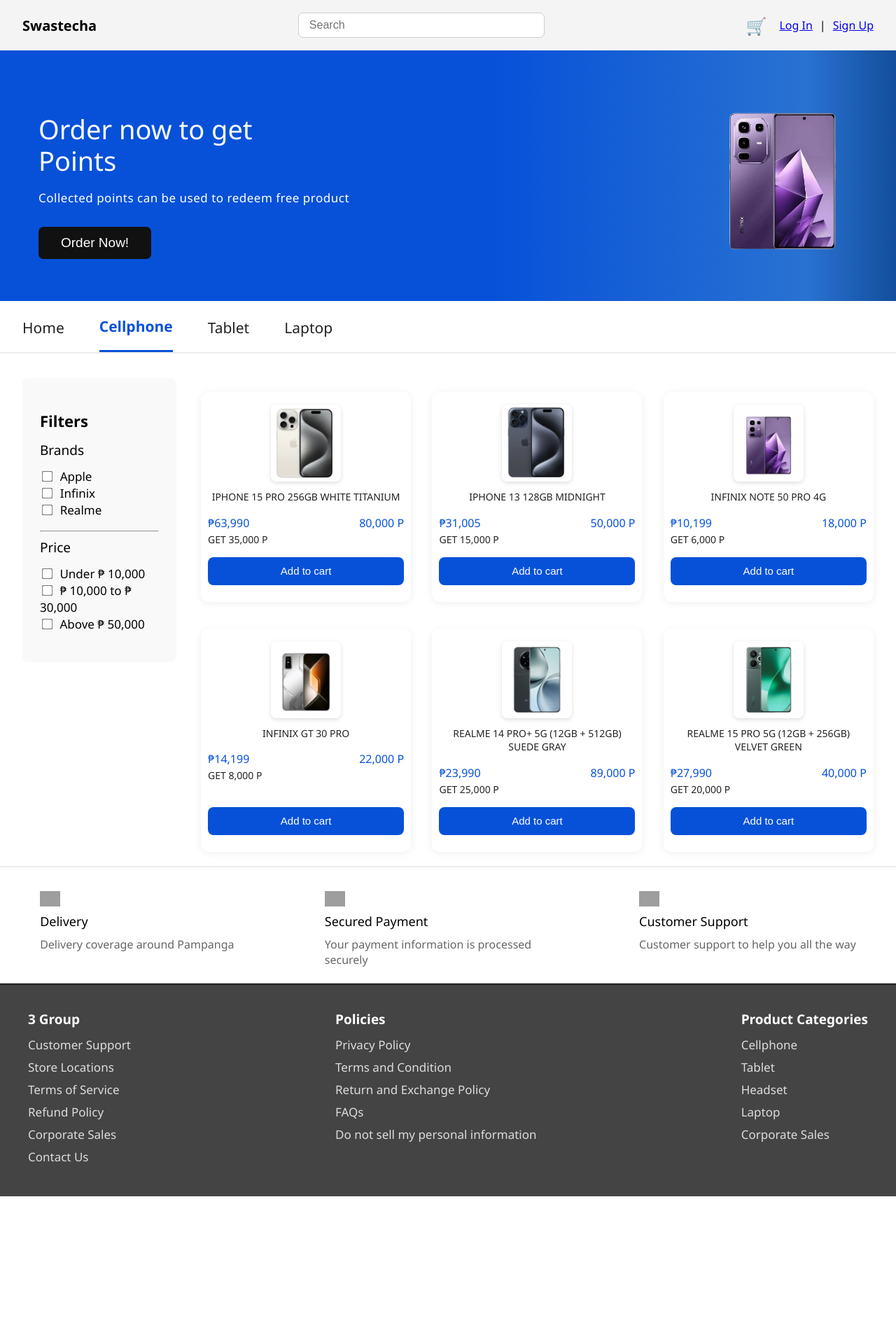
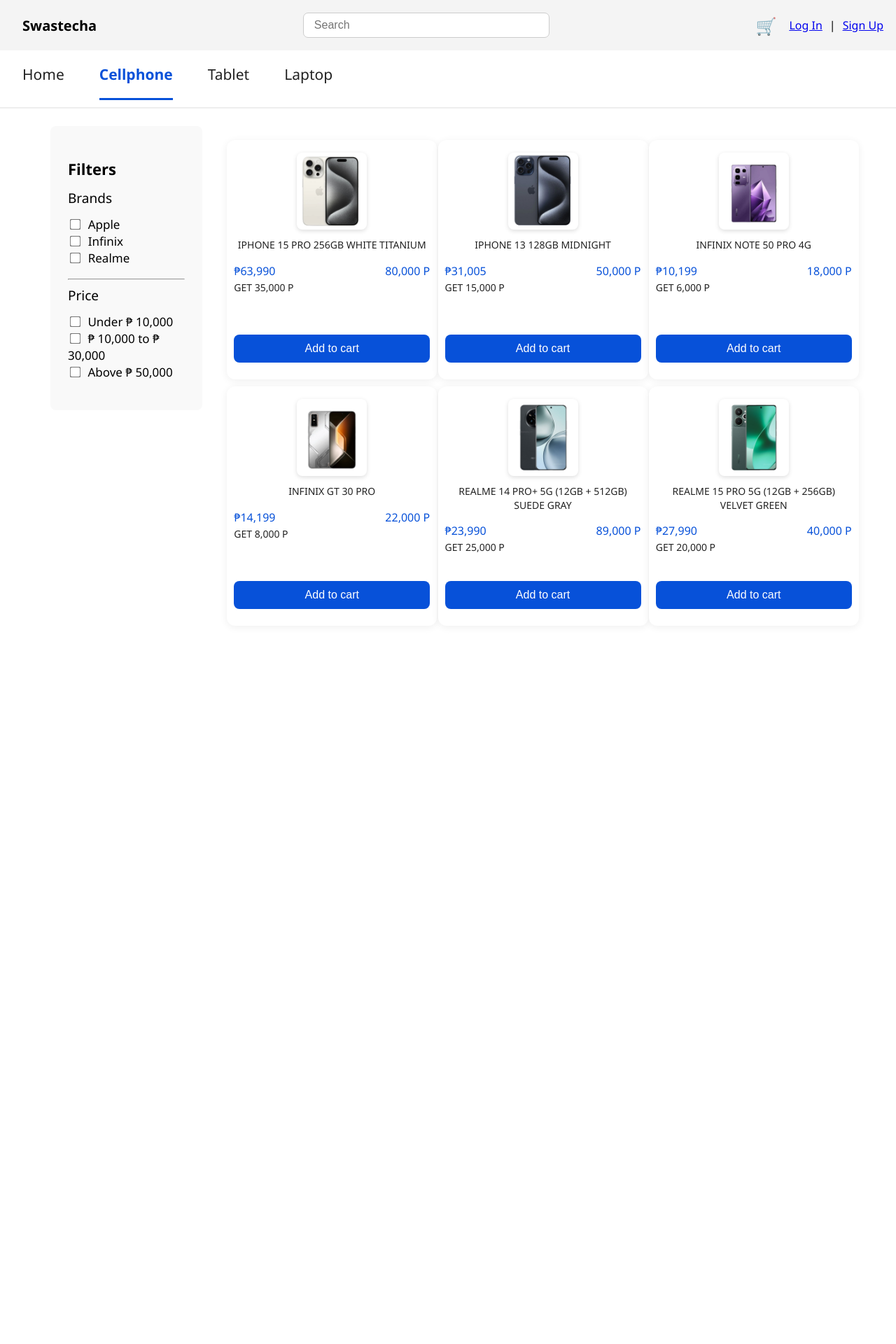
Before and after one commit to KaZuKi562/G3, a PHP site: page /phone.php in a window 1280 px wide. Shown: the top 1920 px of the page at 70% size. Before the commit the page ends 1709 px from the top, so only its background shows below. Run offline with PHP 8.4, Linux system fonts and the light colour scheme; grey boxes are pictures that could not be loaded.

Commit message:
Add files via upload

```diff
--- a/G3/main.js
+++ b/G3/main.js
@@ -5,3 +5,17 @@ function showTab(tabName) {
     // For demo: In a real app, filter products by tab/category here
 }
 // Optionally: Add filter logic in JS for checkboxes/radios if desired
+
+window.addEventListener('resize', adjustAdHeight);
+
+function adjustAdHeight() {
+    const adBanner = document.querySelector('.ads-banner');
+    const width = adBanner.offsetWidth;
+
+    // Maintain 16:9 aspect ratio
+    const height = width * (9 / 16);
+    adBanner.style.height = `${height}px`;
+}
+
+// Call the function initially to set the height
+adjustAdHeight();
--- a/G3/phone.php
+++ b/G3/phone.php
@@ -54,13 +54,12 @@ $products = [
 <!DOCTYPE html>
 <html lang="en">
 <head>
+    <meta name="viewport" content="width=device-width, initial-scale=1, maximum-scale=1, user-scalable=no">
     <meta charset="UTF-8">
     <title>Swastecha Points Redemption Store</title>
     <link rel="stylesheet" href="styles.css">
 </head>
 <body>
-<div class="main-container">
-    <header>
    <div class="top-bar">
         <div class="brand">Swastecha</div>
         <div class="search-bar">
@@ -73,22 +72,25 @@ $products = [
             <span><a href="#">Sign Up</a></span>
         </div>
     </div>
-        <div class="hero-banner">
-            <div class="hero-content">
-                <h1>Order now to get<br>Points</h1>
-                <p>Collected points can be used to redeem free product</p>
-                <button class="order-btn">Order Now!</button>
-            </div>
-            <div class="hero-img">
-                <img src="img/infinix_note_50.png" alt="Banner Phone">
-            </div>
-        </div>
+
     <nav class="tabs">
-            <button class="tab" onclick="showTab('home')">Home</button>
-            <button class="tab active" onclick="showTab('cellphone')">Cellphone</button>
-            <button class="tab" onclick="showTab('tablet')">Tablet</button>
-            <button class="tab" onclick="showTab('laptop')">Laptop</button>
+        <a href="index.php">
+            <button class="tab">Home</button>
+        </a>
+        <a href="phone.php">
+            <button class="tab active">Cellphone</button>
+        </a>
+        <a href="tablet.php">
+            <button class="tab">Tablet</button>
+         </a>
+        <a href="laptop.php">
+             <button class="tab">Laptop</button>
+        </a>
     </nav>
+
+    <div class="main-container">
+        <header>
+
     </header>
     <div class="content">
         <aside class="filters">
@@ -120,6 +122,8 @@ $products = [
             </div>
             <?php endforeach; ?>
         </section>
+    </div>
+
 </div>
 <section class="features">
         <div>
@@ -173,7 +177,7 @@ $products = [
             </div>
         </div>
     </footer>
-</div>
+
 <script src="main.js"></script>
 </body>
 </html>
--- a/G3/styles.css
+++ b/G3/styles.css
@@ -1,21 +1,42 @@
 body {
     margin: 0;
-    background: #222;
+    background: #fff;
     font-family: 'Segoe UI', Arial, sans-serif;
 }
+
 .main-container {
     background: #fff;
-    max-width: auto;
+    max-width: 1200px;
+    width: 100%;
     margin: 0 auto;
-    box-shadow: 0 0 20px #0002;
     min-height: 100vh;
+    display: flex;
+    flex-direction: column;
+    margin-top: 50px;
 }
-header .top-bar {
+.content {
+    display: flex;
+    gap: 35px;
+    padding: 35px 32px 0 32px;
+    flex-grow: 1;
+}
+
+.top-bar {
+    position: fixed;
+    top: 0;
+    z-index: 10; /* Keeps the navigation bar above other content */
     display: flex;
     justify-content: space-between;
     align-items: center;
     padding: 18px 32px;
     background: #f4f4f4;
+    width: 100%; /* This ensures the top bar spans the entire width */
+    z-index: 1000; /* Ensure it stays above other elements */
+}
+@media (min-width: 768px) {
+    header .top-bar {
+        transform: scale(calc(1 + (100vw - 1200px) / 1200)); /* Dynamically scales the top bar */
+    }
 }
 .brand {
     font-size: 20px;
@@ -33,20 +54,35 @@ header .top-bar {
     align-items: center;
     font-size: 16px;
     gap: 10px;
+    margin-right: 50px;
 }
 .cart {
     font-size: 24px;
     margin-right: 8px;
 }
-.hero-banner {
-    display: flex;
-    justify-content: space-between;
-    align-items: center;
-    background: linear-gradient(90deg,#0751d9 55%,#2972d2 90%,#134e9b 100%);
-    color: #fff;
-    padding: 46px 32px 42px 55px;
-    min-height: 270px;
+.ads-banner {
+    width: 100vw; /* Ensure it spans the full viewport width */
+    height: auto;
+    padding: 0;
+    margin: 0;
 }
+
+.ads-banner img {
+    margin-top: 40px;
+    width: 100%;      /* Ensure the image spans the entire width */
+    height: auto;     /* Automatically adjust height based on the width */
+    max-height: 500px; /* Set a max-height to control how tall the image can be */
+    object-fit: cover; /* Make sure the image covers the container, maintaining its aspect ratio */
+    display: block;    /* Remove any unwanted space below the image */
+}
+
+
+@media (max-width: 768px) {
+    .hero-banner {
+        transform: scale(1); /* Scale to 1 on smaller devices */
+    }
+}
+
 .hero-content h1 {
     font-size: 38px;
     font-weight: 500;
@@ -71,6 +107,14 @@ header .top-bar {
 .hero-img img {
     width: 260px;
     border-radius: 12px;
+}
+.tabs {
+    position: sticky;
+    top: 60px;
+    z-index: 999; /* Keeps the navigation bar above other content */
+    background: #fff; /* Adds background to prevent transparency when scrolling */
+    width: 100%; /* Ensure it spans the full width */
+    padding: 10px 0; /* Adjust padding as needed */
 }
 .tabs {
     display: flex;
@@ -137,15 +181,14 @@ header .top-bar {
 }
 .product-list {
     display: grid;
-    /* Change to a responsive column setup or reduce the number of columns */
-    grid-template-columns: repeat(auto-fit, minmax(250px, 1fr)); /* Better for responsiveness */
-    /* If you want exactly 3 columns, increase the gap or max-width above */
-    /* grid-template-columns: repeat(3, 1fr); */
-    justify-content: center;
+    grid-template-columns: repeat(auto-fit, minmax(250px, 1fr)); /* Ensures the cards stay proportional */
+    gap: 30px 20px; /* Controls the spacing between the cards */
+    width: 100%;
+    justify-content: center; /* Centers the products in the available space */
     padding: 20px 0;
-    gap: 38px 30px;
-    width: 100%;
+    margin-bottom: 1400px;
 }
+
 .product-card {
     background: #fff;
     border-radius: 12px;
@@ -155,17 +198,21 @@ header .top-bar {
     display: flex;
     flex-direction: column;
     align-items: center;
-    /* Removed fixed height to allow card to grow with content */
-    /* height: 380px; */
+    width: 100%;
+    max-width: 280px; /* This ensures the cards don't get too wide */
+    min-height: 280px; /* Fixed minimum height for consistency */
+    max-height: 300px; /* Add max-height to prevent it from growing too large */
+    margin: 0 auto;
     justify-content: space-between;
-    /* REMOVE the fixed width or increase it significantly */
-    /* width: 180px; */
-    /* A better approach is to let the grid dictate the width, and use max-width if needed */
-    width: 100%; /* Make it take up the available grid column width */
-    max-width: 280px; /* Optional: Sets a reasonable maximum width for a good look */
-    margin: 0 auto; /* Center the card if max-width is used */
-    /* Adjust padding if needed to make the box look wider, e.g., padding: 18px 15px 24px 15px; */
+    height: 100%;
 }
+@media (max-width: 900px) {
+    .hero-banner {
+        transform: scale(1);  /* Prevents scaling of banner on mobile */
+    }
+}
+
+
 .product-card img {
     width: 100px;
     height: 110px;
@@ -208,7 +255,7 @@ header .top-bar {
     display: flex; /* Enable Flexbox */
     justify-content: space-between; /* Push items to the far ends */
     width: 100%; /* Ensure it spans the full width of the product card */
-    padding: 0 10px; /* Optional: Add horizontal padding to the prices to match the card's visual edges */
+    padding: 0 5px; /* Optional: Add horizontal padding to the prices to match the card's visual edges */
 }
 .cart-btn {
     background-color: #0751d9;
@@ -218,15 +265,10 @@ header .top-bar {
     cursor: pointer;
     border-radius: 8px;
     font-size: 16px;
-    margin-top: auto; /* Pushes button to the bottom */
-    cursor: pointer;
-    font-size: 15px;
-    font-weight: 500;
+    margin-top: auto; /* Keeps the button at the bottom */
+    width: 100%;
+    height: 40px;
     transition: background 0.15s;
-    justify-content: space-between; /* Push items to the far ends */
-    width: 100%; /* Ensure it spans the full width of the product card */
-    height: 40px;
-    padding: 0 10px; /* Optional: Add horizontal padding to the prices to match the card's visual edges */
 }
 .cart-btn:hover {
     background: #003fa6;
@@ -240,7 +282,9 @@ header .top-bar {
     border-bottom: 1px solid #ccc;
     font-size: 18px;
     gap: 15px;
+    margin-top: auto; /* This pushes the features section towards the bottom */
 }
+
 .features div {
     text-align: left;
     max-width: 320px;
@@ -264,7 +308,9 @@ footer {
     padding: 36px 32px 36px 32px;
     font-size: 17px;
     border-top: 2px solid #222;
+    margin-top: auto; /* Ensures footer is pushed to the bottom */
 }
+
 .footer-columns {
     display: flex;
     justify-content: space-between;
```
Also changed, not shown: G3/index.php (+24 -11 lines), G3/ads/ad.png (added), G3/ads/ad1.png (added). Lines whose indentation alone changed are shown as unchanged.
